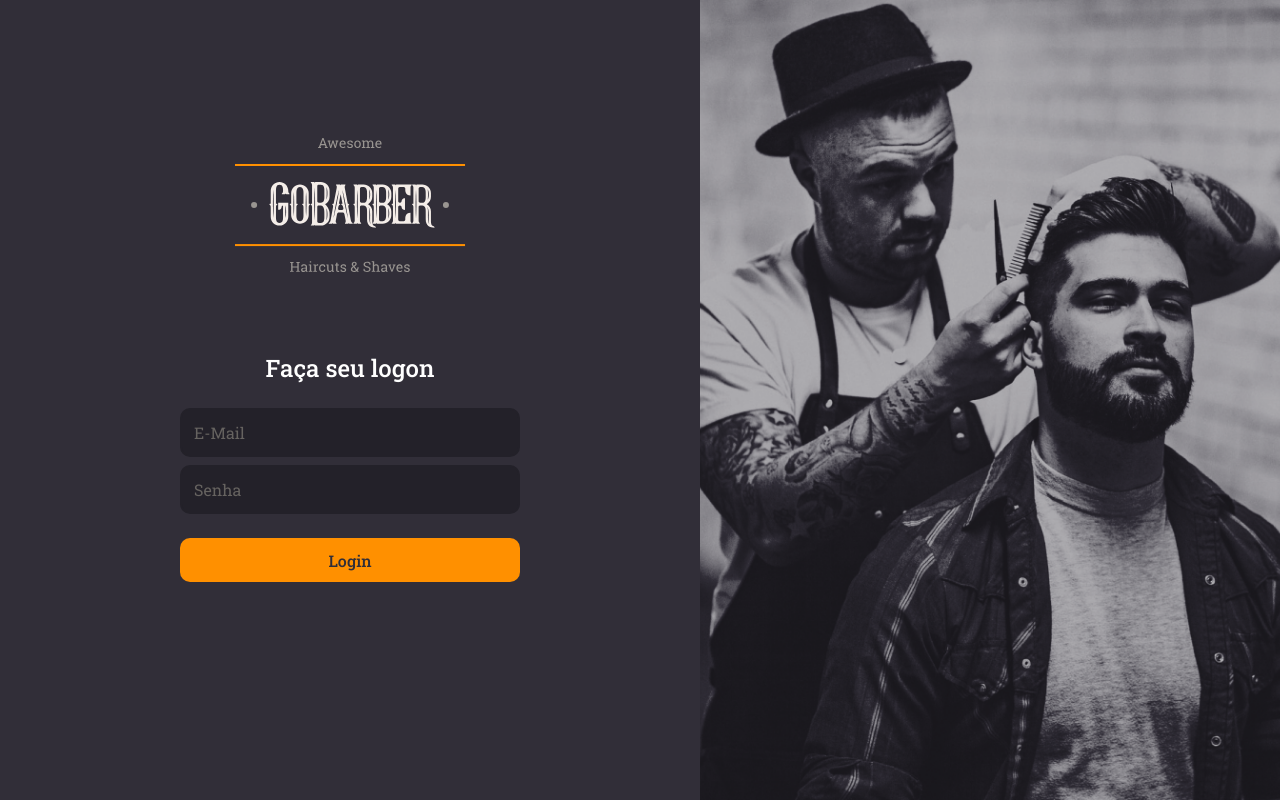
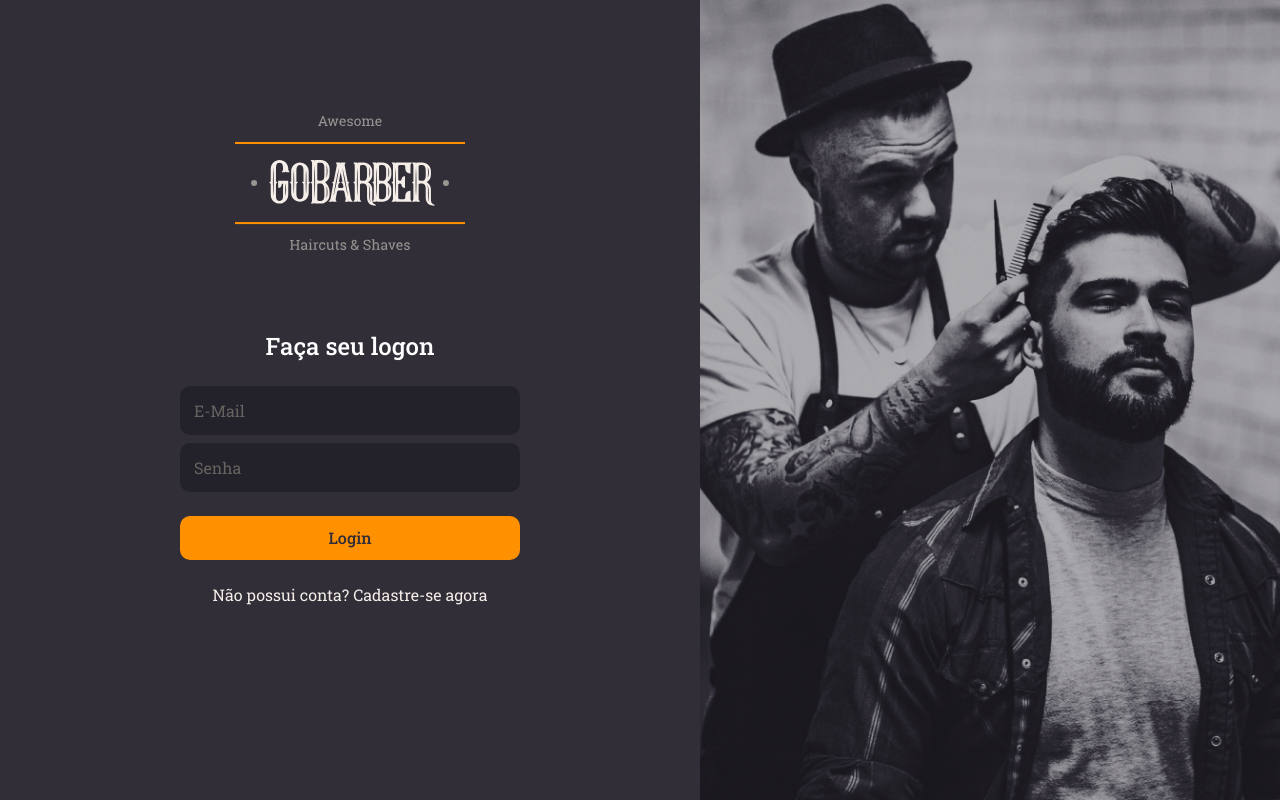
Before and after one commit to filipemelo2002/barberapp, an Angular app: page / in a window 1280 px wide. Built offline with nearby package versions, Linux system fonts and the light colour scheme.

Commit message:
feature: add link to sign-up page

```diff
--- a/src/app/auth/pages/sign-in/sign-in.component.html
+++ b/src/app/auth/pages/sign-in/sign-in.component.html
@@ -7,6 +7,7 @@
         <app-input type="email" placeholder="E-Mail"/>
         <app-input type="password" placeholder="Senha"/>
         <app-button>Login</app-button>
+        <a routerLink="/sign-up">Não possui conta? Cadastre-se agora</a>
       </form>
     </div>
   </div>
```
